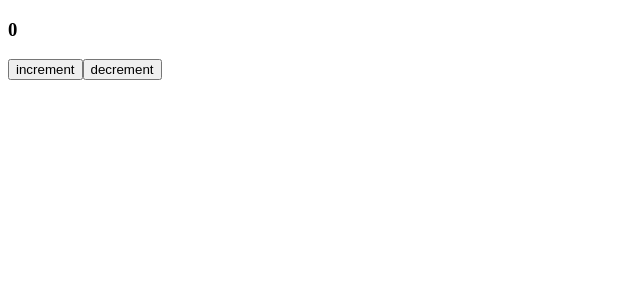
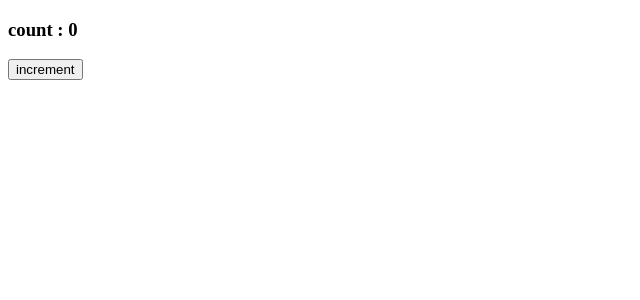
Before and after one commit to mdmusharruf13/React-Hooks, a React (Vite) app: page / in a window 1280 px wide. Shown: the top 300 px of the page, without its empty margins (0-640 px from the left). Built offline with nearby package versions, Linux system fonts and the light colour scheme.

Commit message:
useLayoutEffect example

```diff
--- a/src/App.jsx
+++ b/src/App.jsx
@@ -10,7 +10,10 @@
 
 // import UseRef_01 from "./hooks/UseRef/UseRef_01"
 
-import UseReducer_01 from "./hooks/UseReducer/UseReducer_01"
+// import UseReducer_01 from "./hooks/UseReducer/UseReducer_01"
+
+import UseLayoutEffect_01 from "./hooks/useLayoutEffect/UseLayoutEffect_01"
+
 
 function App() {
 
@@ -32,7 +35,9 @@ function App() {
 
         {/* <UseRef_01 /> */}
 
-        <UseReducer_01 />
+        {/* <UseReducer_01 /> */}
+
+        <UseLayoutEffect_01 />
     </>
   )
 }
--- /dev/null
+++ b/src/hooks/useLayoutEffect/UseLayoutEffect_01.jsx
@@ -0,0 +1,23 @@
+import React, { useEffect, useLayoutEffect, useState } from 'react'
+
+function UseLayoutEffect_01() {
+
+    const [count, setCount] = useState(0);
+
+    useEffect(() => {
+        console.log("useEffect runs");
+    }, [count]);
+
+    useLayoutEffect(() => {
+        console.log("useLayoutEffect runs");
+    }, [count]);
+
+    return (
+        <>
+            <h3>count : {count}</h3>
+            <button onClick={() => setCount(count+1)}>increment</button>
+        </>
+    )
+}
+
+export default UseLayoutEffect_01
```
